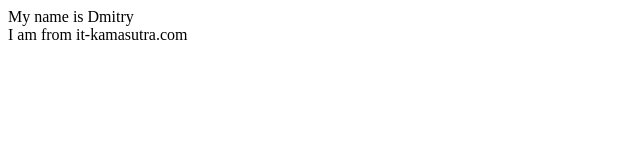
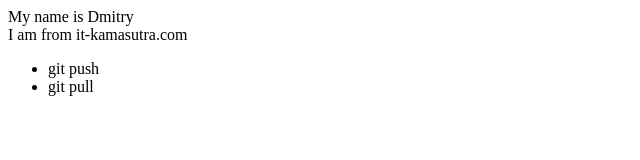
Before and after one commit to DmitryShulzhenko/git-lesson, a plain HTML site: page index.html in a window 1280 px wide. Shown: the whole page, without its empty margins (0-640 px from the left). Drawn offline with Linux system fonts and the light colour scheme.

Commit message:
added push-pull instructions to html

```diff
--- a/index.html
+++ b/index.html
@@ -3,4 +3,8 @@
 </div>
 <div>
 	I am from it-kamasutra.com
+	<ul>
+		<li>git push</li>
+		<li>git pull</li>
+	</ul>
 </div>
```
